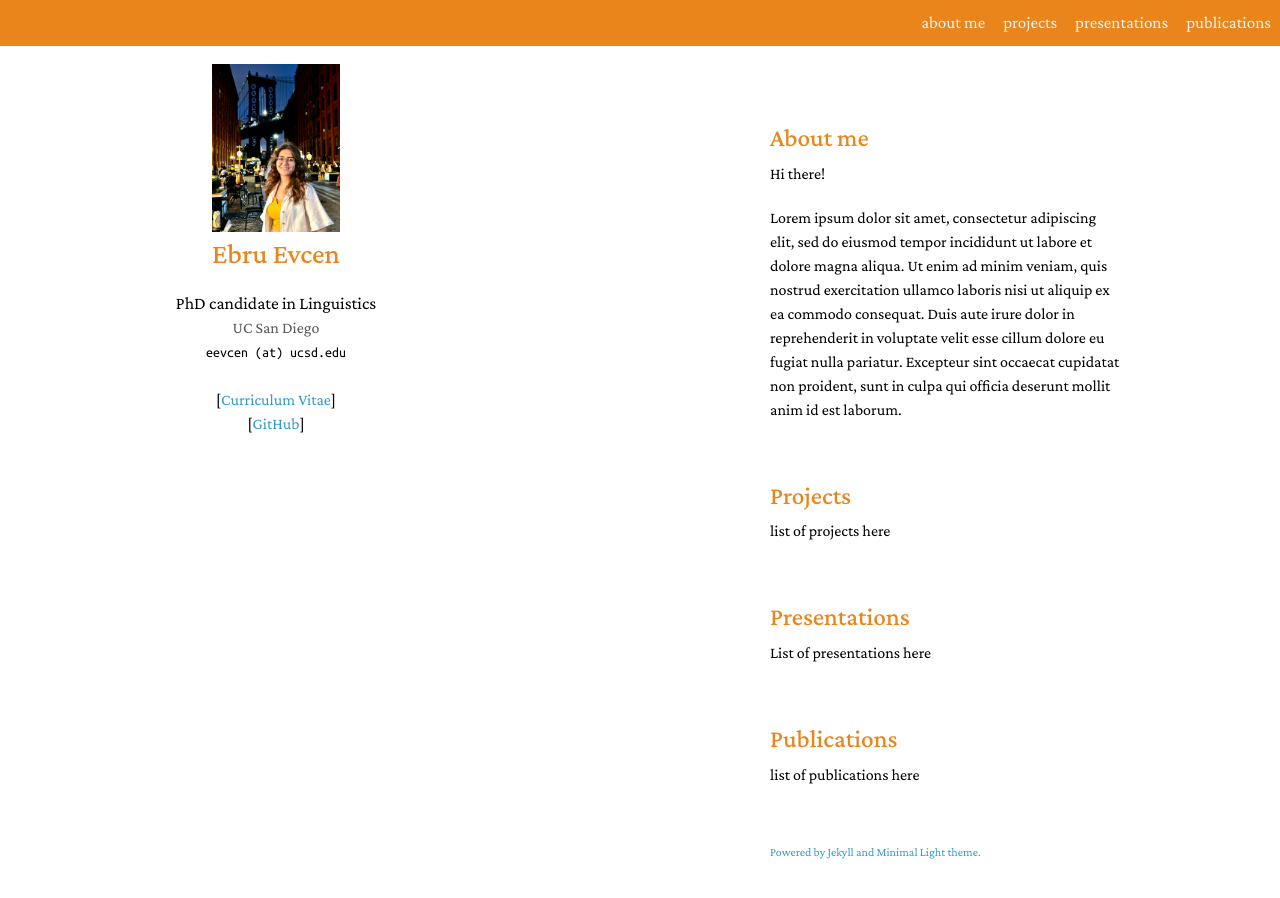
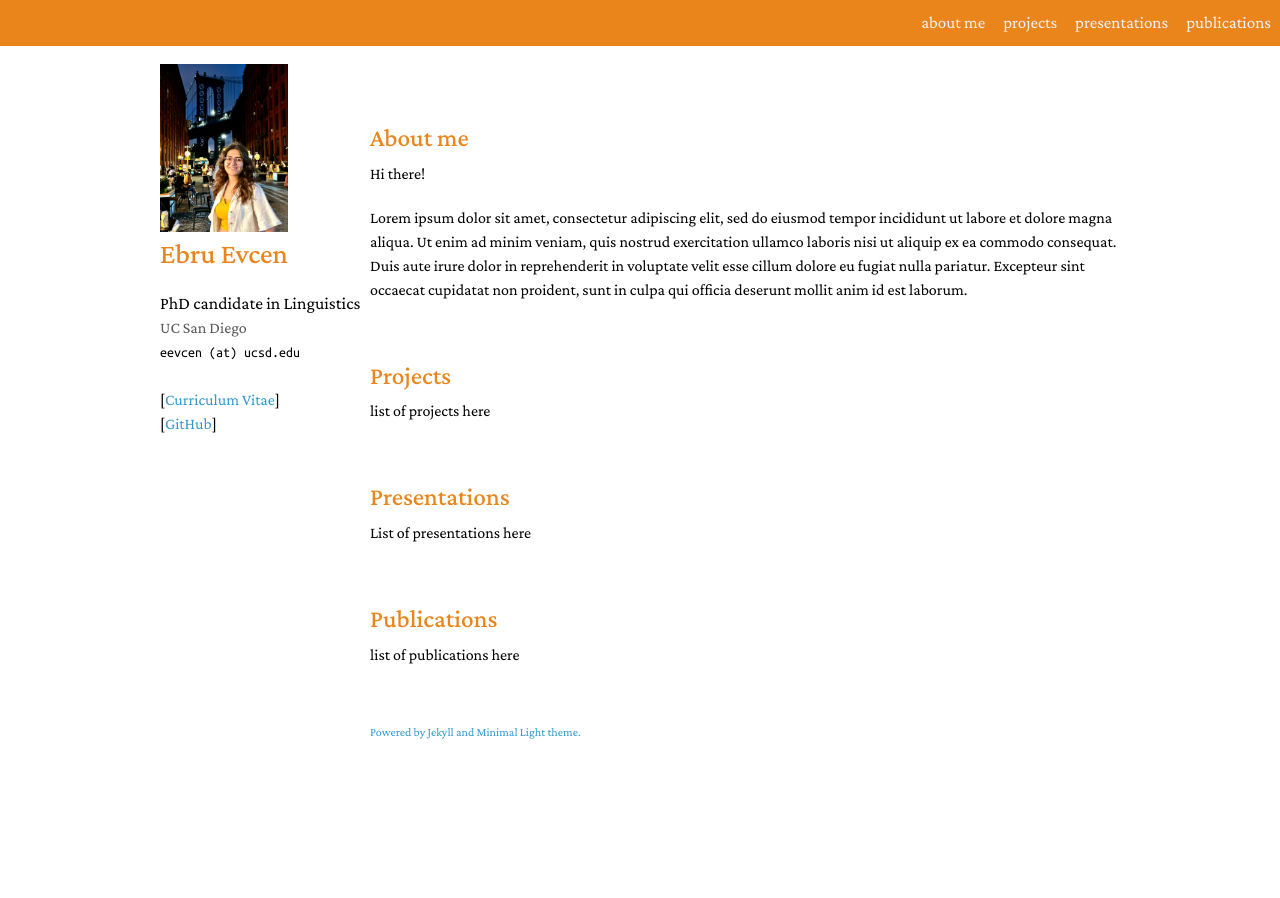
Before and after one commit to ebruevcen/ebruevcen.github.io, a Jekyll site: the page built from index.md, in a window 1280 px wide and 933 px high. Shown: the top 898 px of the window. Built offline with Jekyll 4.4.1, drawn with Linux system fonts in a browser that asks for light colours; a style sheet for code colours, icons or effects is not loaded.

Commit message:
Update minimal-light.scss

```diff
--- a/_sass/minimal-light.scss
+++ b/_sass/minimal-light.scss
@@ -104,7 +104,7 @@ header {
     position:fixed;
     -webkit-font-smoothing:subpixel-antialiased;
     padding-top:4.0em;
-    text-align:center
+    text-align:left
   }
 header ul { list-style: none; height: 40px; padding: 0; background: #f4f4f4; border-radius: 5px; border: 1px solid #e0e0e0; width: 270px; }
 
@@ -127,7 +127,7 @@ header ul li + li + li { border-right: none; width: 89px; }
 header ul a strong { font-size: 14px; display: block; color: #222; }
 
 section {
-    width:350px;
+    width:750px;
     float:right;
     padding-top:4.0em;
     padding-bottom:50px;
```
